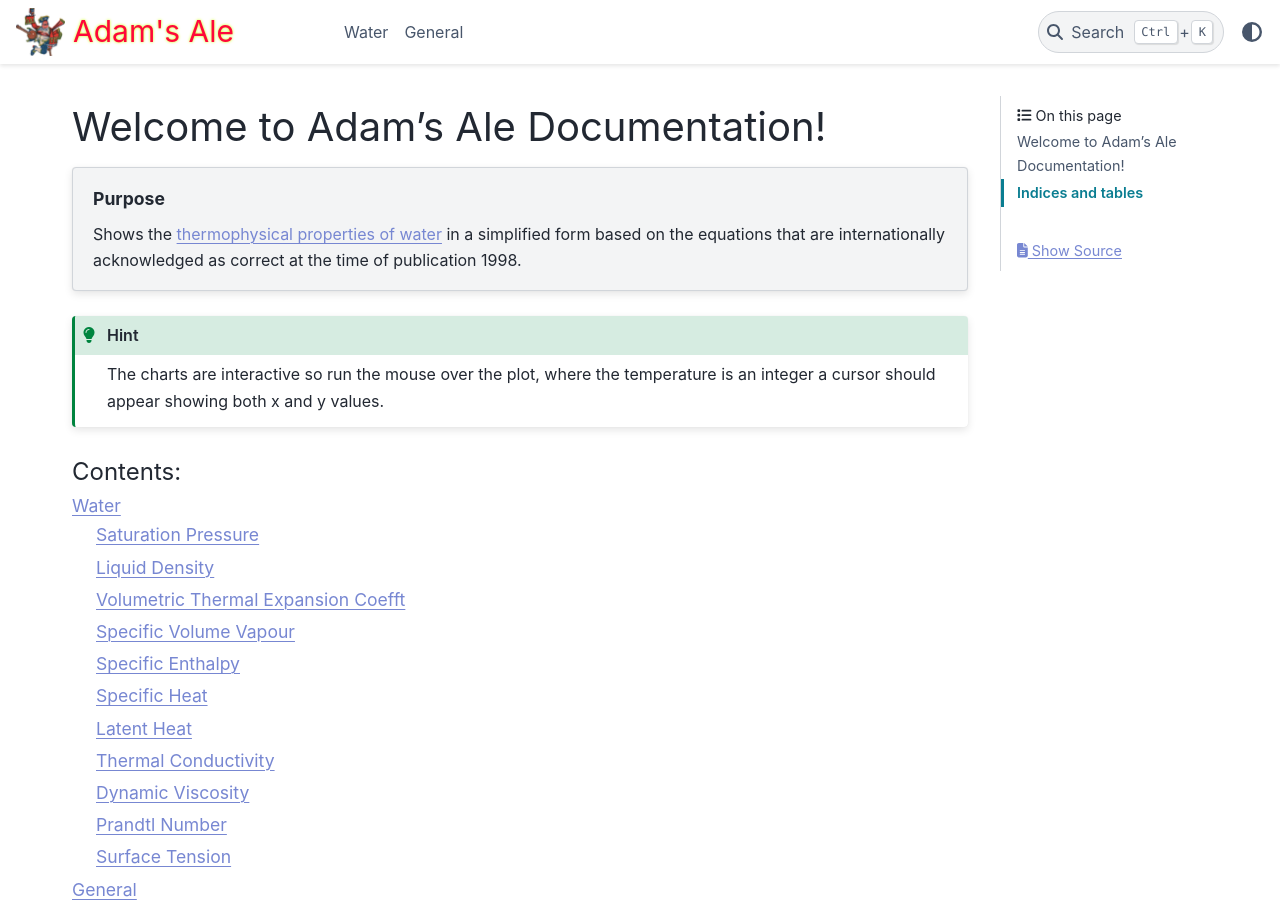
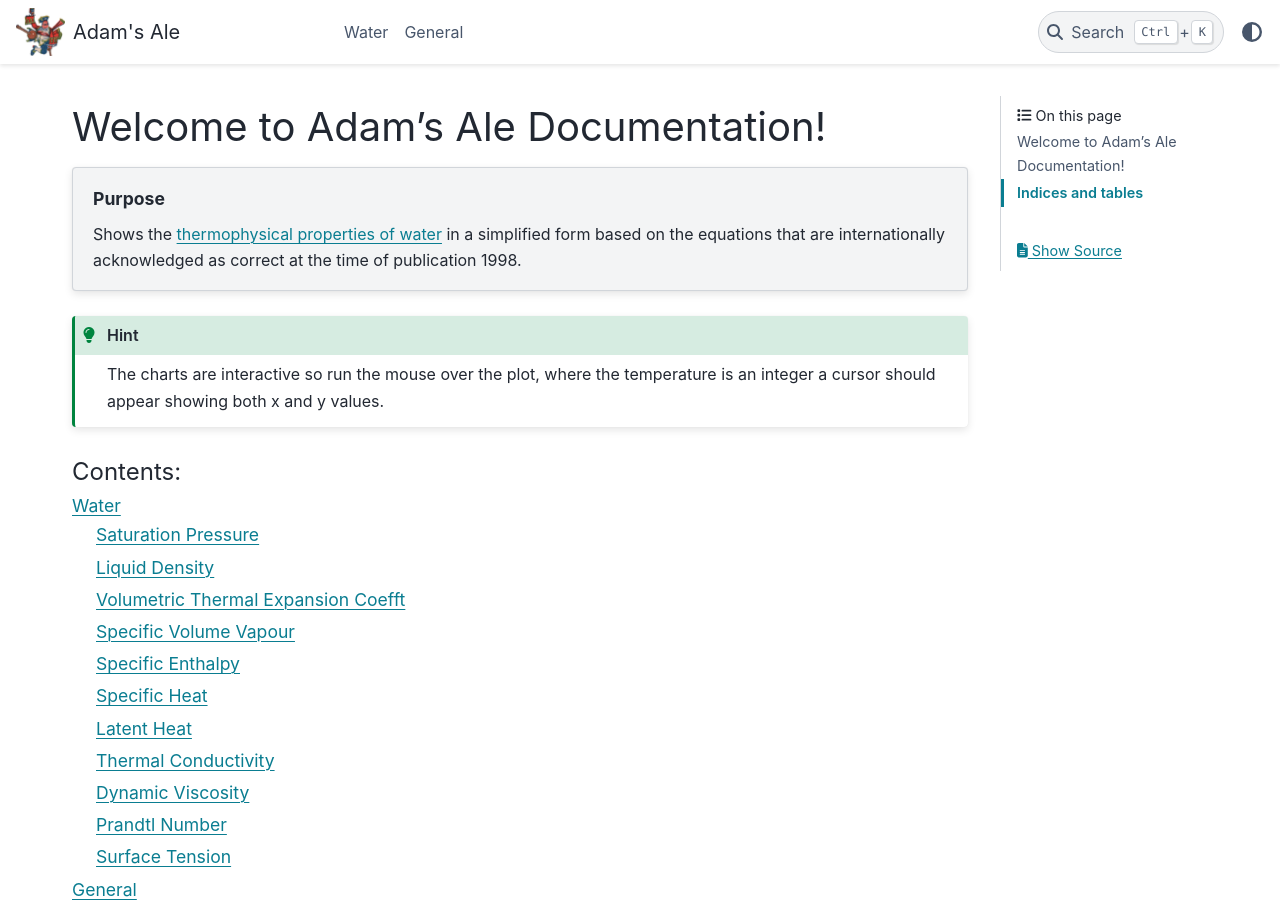
Before and after one commit to Edgar-Donk/Adams_Ale, a Sphinx documentation site: the page built from docs/source/index.rst, in a window 1280 px wide and 900 px high. Built offline with Sphinx 7.4.7 and the PyData theme 0.15.4, drawn with Linux system fonts in a browser that asks for light colours.

Commit message:
Add files via upload

```diff
--- a/docs/source/conf.py
+++ b/docs/source/conf.py
@@ -92,17 +92,11 @@
     "changelog": [],
 }
 
-# option for show/hide code
-def setup(app):
-    app.add_css_file('custom.css') # stylesheet
-
-#html_logo = "_static/ben2.png"
-
 html_theme_options = {
    "logo": {
       "text": "Adam's Ale",
-      "image_light": 'bigbenc.png',
-      "image_dark": "bigbencneon.png",
+      "image_light": 'bigbenc.avif',
+      "image_dark": "bigbencneon.avif",
    }
 }
 
```
